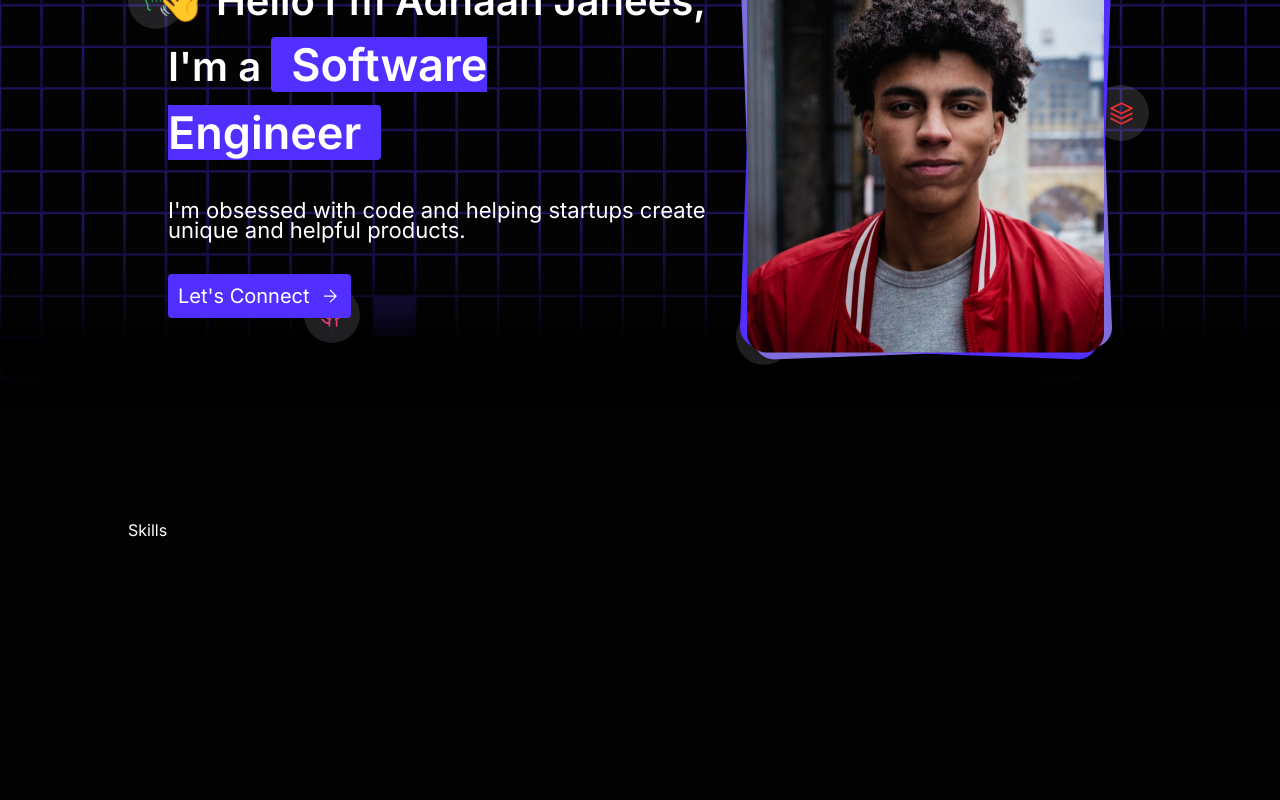
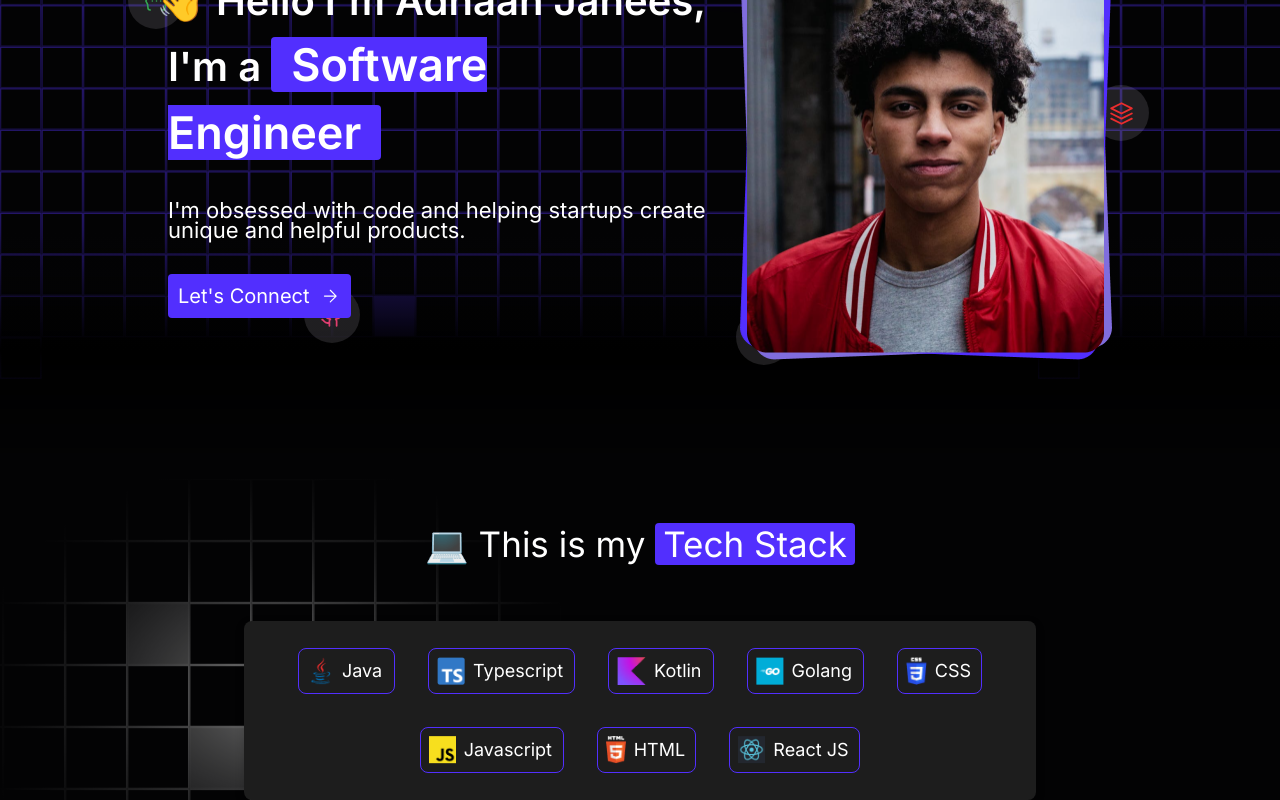
Before and after one commit to Adnaan1806/MyPortfolio, a Next.js app in the folder myportfolio/: page / in a window 1280 px wide. Shown: the part 327-1127 px from the top of the page. Before the commit the page ends 869 px from the top, so only its background shows below. Built offline with nearby package versions, Linux system fonts and the light colour scheme.

Commit message:
skills section done

```diff
--- /dev/null
+++ b/myportfolio/app/components/Section/SectionContainer.tsx
@@ -0,0 +1,15 @@
+import React from "react";
+
+type Props = React.PropsWithChildren<{
+  id: string;
+}>;
+
+const SectionContainer = ({ children, id }: Props) => {
+  return (
+    <section id={id} className="w-full relative flex justify-center z-30">
+      {children}
+    </section>
+  );
+};
+
+export default SectionContainer;
--- /dev/null
+++ b/myportfolio/app/components/Section/SectionHeader.tsx
@@ -0,0 +1,16 @@
+import React from "react";
+
+type Props = {
+  plainText: string;
+  highlightText: string;
+};
+
+const SectionHeader = ({ plainText, highlightText }: Props) => {
+  return (
+    <h2 className="text-[22px] md:text-[35px] px-20 text-center">
+      {plainText}{" "} <span className="highlight px-2 whitespace-nowrap">{highlightText}</span>
+    </h2>
+  );
+};
+
+export default SectionHeader;
--- a/myportfolio/app/components/Skills/Skill.tsx
+++ b/myportfolio/app/components/Skills/Skill.tsx
@@ -1,11 +1,15 @@
-import React from 'react'
+import React from "react";
 
+type Props = {
+  icon: string;
+  name: string;
+};
 
+const Skill = ({ icon, name }: Props) => {
+  return <div className="relative flex gap-2 p-2 border-primary border rounded-lg h-[46px]">
+    <img src={icon} alt={`${name} icon`} />
+    <p className="text-lg">{name}</p>
+  </div>;
+};
 
-const Skill = () => {
-  return (
-    <div>Skill</div>
-  )
-}
-
-export default Skill
+export default Skill;
--- a/myportfolio/app/components/Skills/Skills.tsx
+++ b/myportfolio/app/components/Skills/Skills.tsx
@@ -1,10 +1,39 @@
-import React from 'react'
-
+import React from "react";
+import skills from "@/data/skills.json";
+import SectionContainer from "../Section/SectionContainer";
+import SectionHeader from "../Section/SectionHeader";
+import Skill from "./Skill";
+import Image from "next/image";
 
 const Skills = () => {
   return (
-    <div>Skills</div>
-  )
-}
+    <SectionContainer id="skills">
+      <div className="section-contents mx-[22px] md:mx-[116px]">
+        <SectionHeader plainText="💻 This is my" highlightText="Tech Stack" />
+        <div className="card w-full px-[33px] py-[27px] flex flex-wrap flex-col md:flex-row justify-center items-center gap-[19px] md:gap-[33px]">
+          {skills.map((skill, id) => (
+            <Skill key={id} name={skill.name} icon={skill.icon} />
+          ))}
+        </div>
+      </div>
+      <>
+        <Image
+          src="/tech_stack_grid_dark.svg"
+          alt="Background grid"
+          width={569}
+          height={373}
+          className="hidden dark:md:block -z-10 absolute -left-[135px] -top-[39px]"
+        />
+         <Image
+          src="/tech_stack_grid.svg"
+          alt="Background grid"
+          width={569}
+          height={373}
+          className="hidden dark:hidden md:block -z-10 absolute -left-[125px] -top-[39px]"
+        />
+      </>
+    </SectionContainer>
+  );
+};
 
-export default Skills
+export default Skills;
--- a/myportfolio/app/globals.css
+++ b/myportfolio/app/globals.css
@@ -36,4 +36,12 @@ body {
   .highlight{
     @apply bg-primary text-white px-5 rounded-[4px];
   }
+
+  .section-contents{
+    @apply w-full flex flex-col items-center gap-10 md:gap-[50px]
+  }
+
+  .card{
+    @apply bg-card p-5 rounded-lg card-shadow;
+  }
 }
--- a/myportfolio/data/skills.json
+++ b/myportfolio/data/skills.json
@@ -9,10 +9,26 @@
     },
     {
         "name": "Kotlin",
-        "icon": "/lotlin_icon.png"
+        "icon": "/kotlin_icon.png"
     },
     {
-        "name": "Java",
-        "icon": "/java_icon.png"
+        "name": "Golang",
+        "icon": "/go_icon.png"
+    },
+    {
+        "name": "CSS",
+        "icon": "/css_icon.png"
+    },
+    {
+        "name": "Javascript",
+        "icon": "/js_icon.png"
+    },
+    {
+        "name": "HTML",
+        "icon": "/html_icon.png"
+    },
+    {
+        "name": "React JS",
+        "icon": "/react_icon.png"
     }
 ]
--- a/myportfolio/tailwind.config.ts
+++ b/myportfolio/tailwind.config.ts
@@ -13,7 +13,7 @@ export default {
         background: "var(--background)",
         foreground: "var(--foreground)",
         primary: "var(--primary)",
-        card: "var(---card)",
+        card: "var(--card)",
       },
     },
   },
```
